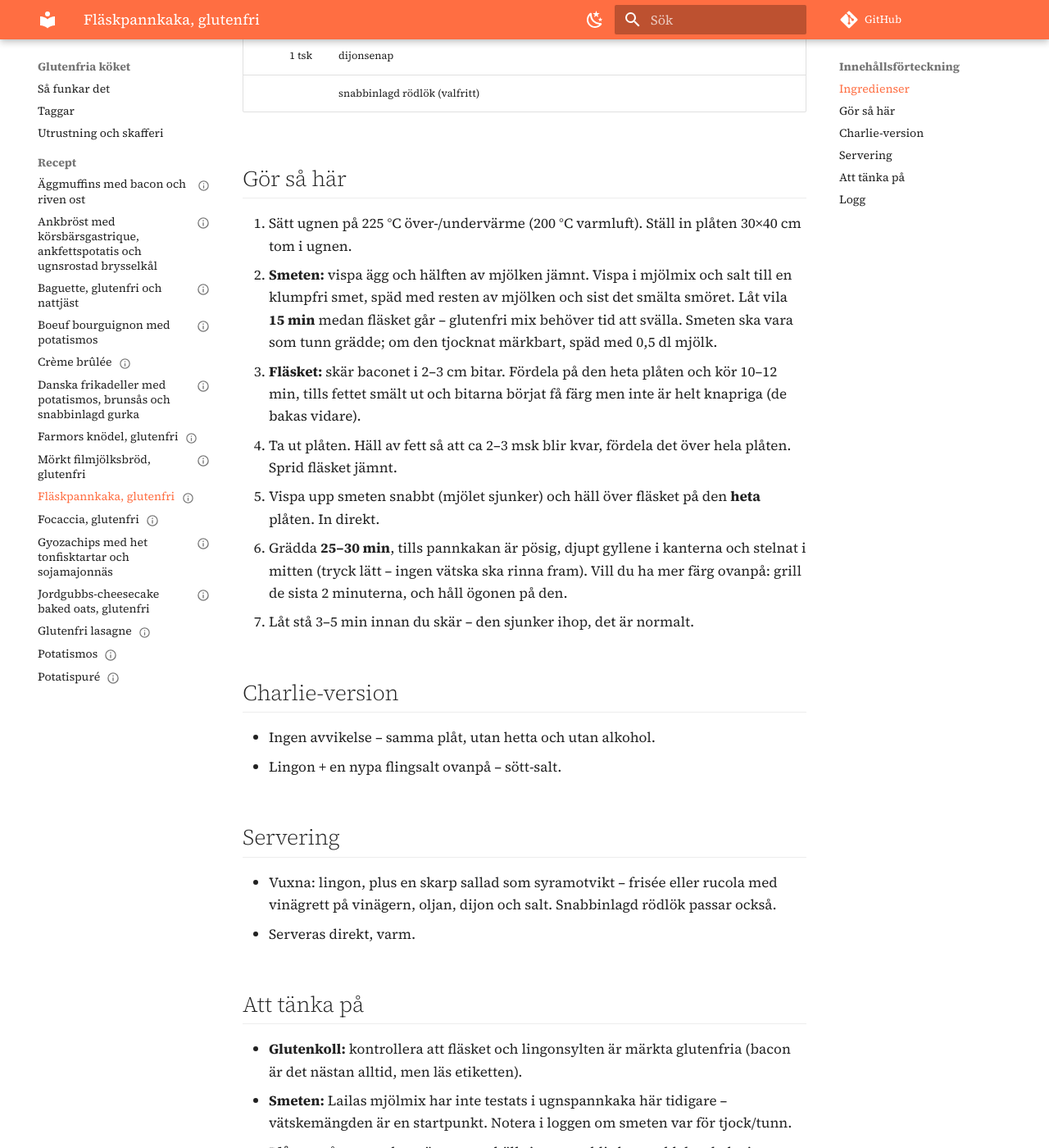
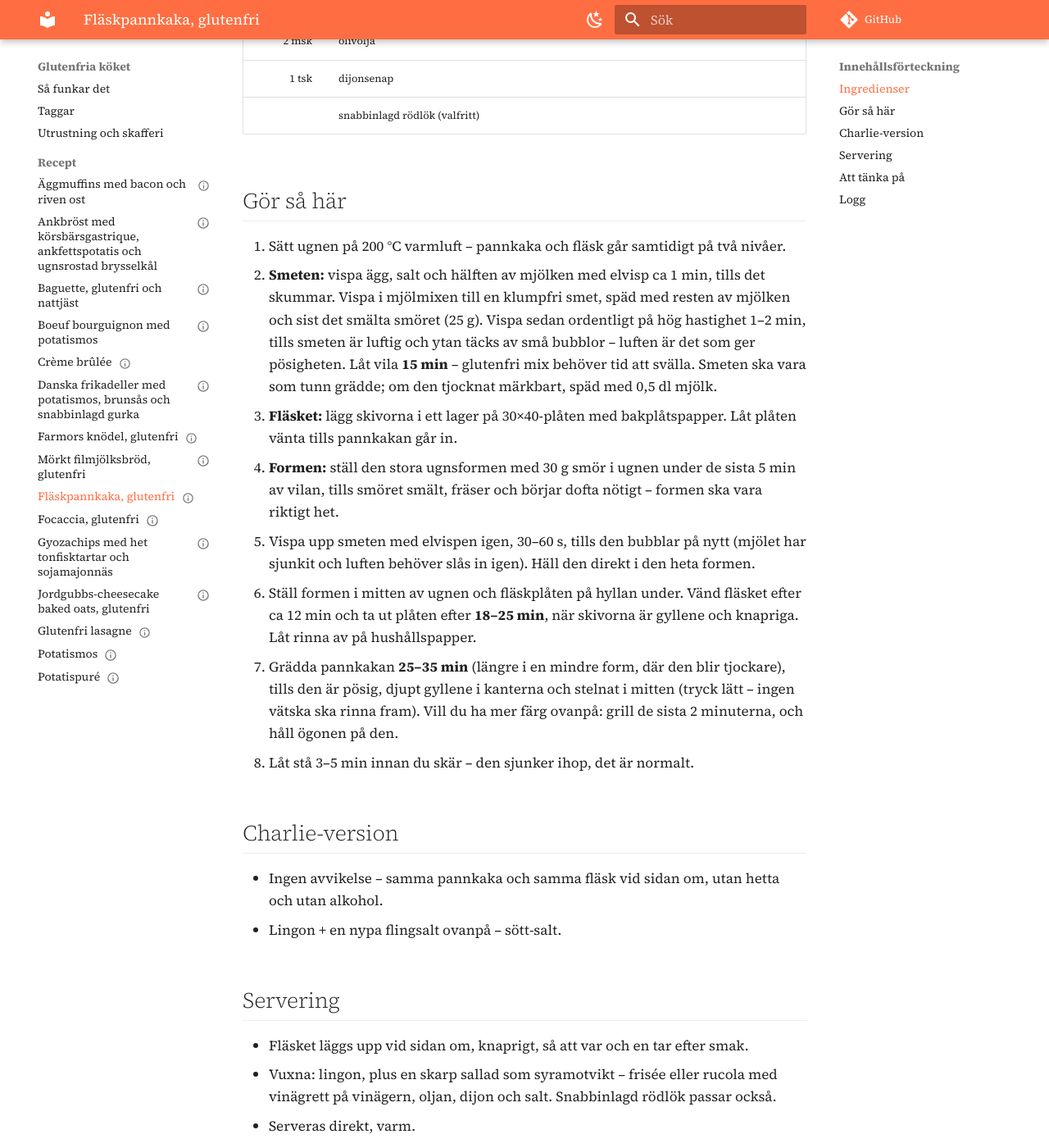
Before and after one commit to Hakan-ValidAlpha/glutenfriakocken, an MkDocs documentation site: the page built from docs/recept/flaskpannkaka-glutenfri.md, in a window 1280 px wide and 1400 px high, scrolled down 1257 px. Shown: the whole window at 82% size. Built offline with MkDocs 1.6.1 and Material for MkDocs 9.7.7, drawn with Linux system fonts in a browser that asks for light colours; comment, search, counter and statistics services are not loaded; some of the changed text lies outside the part shown.

Commit message:
fläskpannkaka: fläsket på egen plåt, elvispad smet, het form på varmluft
Fläsket tillagas separat på 30×40-plåten samtidigt som pannkakan och
serveras vid sidan om (Cissi). Smeten vispas luftig med elvisp före
vilan och igen innan den hälls i. Pannkakan gräddas i den stora
ugnsformen med brynt smör, 200 °C varmluft, så att form och plåt går
på två nivåer samtidigt.

Co-Authored-By: Claude Fable 5.1 <noreply@anthropic.com>
Claude-Session: https://claude.ai/code/session_01C3ESmZktRkP21qk59sJRJF

```diff
--- a/docs/recept/flaskpannkaka-glutenfri.md
+++ b/docs/recept/flaskpannkaka-glutenfri.md
@@ -15,7 +15,7 @@ tags: [vardag, ugn, bacon, lingon, barnfavorit]
 
 **3–4 portioner (2 vuxna + Charlie) · ca 50 min (aktiv 15 min) · glutenfri**
 
-Ugnspannkaka på Lailas blå med stekfläsk, gräddad på en het 30×40-plåt. Lingon och flingsalt till Charlie, skarp sallad till de vuxna.
+Ugnspannkaka på Lailas blå, vispad luftig med elvisp och gräddad i en het smörad form, medan stekfläsket blir knaprigt på en plåt i samma ugn. Fläsket serveras vid sidan om. Lingon och flingsalt till Charlie, skarp sallad till de vuxna.
 
 ## Ingredienser
 
@@ -33,7 +33,7 @@ Ugnspannkaka på Lailas blå med stekfläsk, gräddad på en het 30×40-plåt. L
 | 7 dl | mjölk (3 %) |
 | 240 g (ca 4 dl) | Lailas mjölmix, blå |
 | 1 tsk | finsalt |
-| 25 g | smör, smält (ger krispigare kant) |
+| 55 g | smör (25 g smält i smeten, 30 g till formen) |
 
 **Till servering**
 
@@ -49,29 +49,32 @@ Ugnspannkaka på Lailas blå med stekfläsk, gräddad på en het 30×40-plåt. L
 
 ## Gör så här
 
-1. Sätt ugnen på 225 °C över-/undervärme (200 °C varmluft). Ställ in plåten 30×40 cm tom i ugnen.
-2. **Smeten:** vispa ägg och hälften av mjölken jämnt. Vispa i mjölmix och salt till en klumpfri smet, späd med resten av mjölken och sist det smälta smöret. Låt vila **15 min** medan fläsket går – glutenfri mix behöver tid att svälla. Smeten ska vara som tunn grädde; om den tjocknat märkbart, späd med 0,5 dl mjölk.
-3. **Fläsket:** skär baconet i 2–3 cm bitar. Fördela på den heta plåten och kör 10–12 min, tills fettet smält ut och bitarna börjat få färg men inte är helt knapriga (de bakas vidare).
-4. Ta ut plåten. Häll av fett så att ca 2–3 msk blir kvar, fördela det över hela plåten. Sprid fläsket jämnt.
-5. Vispa upp smeten snabbt (mjölet sjunker) och häll över fläsket på den **heta** plåten. In direkt.
-6. Grädda **25–30 min**, tills pannkakan är pösig, djupt gyllene i kanterna och stelnat i mitten (tryck lätt – ingen vätska ska rinna fram). Vill du ha mer färg ovanpå: grill de sista 2 minuterna, och håll ögonen på den.
-7. Låt stå 3–5 min innan du skär – den sjunker ihop, det är normalt.
+1. Sätt ugnen på 200 °C varmluft – pannkaka och fläsk går samtidigt på två nivåer.
+2. **Smeten:** vispa ägg, salt och hälften av mjölken med elvisp ca 1 min, tills det skummar. Vispa i mjölmixen till en klumpfri smet, späd med resten av mjölken och sist det smälta smöret (25 g). Vispa sedan ordentligt på hög hastighet 1–2 min, tills smeten är luftig och ytan täcks av små bubblor – luften är det som ger pösigheten. Låt vila **15 min** – glutenfri mix behöver tid att svälla. Smeten ska vara som tunn grädde; om den tjocknat märkbart, späd med 0,5 dl mjölk.
+3. **Fläsket:** lägg skivorna i ett lager på 30×40-plåten med bakplåtspapper. Låt plåten vänta tills pannkakan går in.
+4. **Formen:** ställ den stora ugnsformen med 30 g smör i ugnen under de sista 5 min av vilan, tills smöret smält, fräser och börjar dofta nötigt – formen ska vara riktigt het.
+5. Vispa upp smeten med elvispen igen, 30–60 s, tills den bubblar på nytt (mjölet har sjunkit och luften behöver slås in igen). Häll den direkt i den heta formen.
+6. Ställ formen i mitten av ugnen och fläskplåten på hyllan under. Vänd fläsket efter ca 12 min och ta ut plåten efter **18–25 min**, när skivorna är gyllene och knapriga. Låt rinna av på hushållspapper.
+7. Grädda pannkakan **25–35 min** (längre i en mindre form, där den blir tjockare), tills den är pösig, djupt gyllene i kanterna och stelnat i mitten (tryck lätt – ingen vätska ska rinna fram). Vill du ha mer färg ovanpå: grill de sista 2 minuterna, och håll ögonen på den.
+8. Låt stå 3–5 min innan du skär – den sjunker ihop, det är normalt.
 
 ## Charlie-version
 
-- Ingen avvikelse – samma plåt, utan hetta och utan alkohol.
+- Ingen avvikelse – samma pannkaka och samma fläsk vid sidan om, utan hetta och utan alkohol.
 - Lingon + en nypa flingsalt ovanpå – sött-salt.
 
 ## Servering
 
+- Fläsket läggs upp vid sidan om, knaprigt, så att var och en tar efter smak.
 - Vuxna: lingon, plus en skarp sallad som syramotvikt – frisée eller rucola med vinägrett på vinägern, oljan, dijon och salt. Snabbinlagd rödlök passar också.
 - Serveras direkt, varm.
 
 ## Att tänka på
 
 - **Glutenkoll:** kontrollera att fläsket och lingonsylten är märkta glutenfria (bacon är det nästan alltid, men läs etiketten).
-- **Smeten:** Lailas mjölmix har inte testats i ugnspannkaka här tidigare – vätskemängden är en startpunkt. Notera i loggen om smeten var för tjock/tunn.
-- **Plåten** måste vara het när smeten hälls i, annars blir botten blek och degig.
+- **Smeten:** vispa ordentligt med elvisp både före vilan och precis innan den hälls i formen – en platt, tät pannkaka beror nästan alltid på för lite luft i smeten eller en ljummen form.
+- **Formen** måste vara het och smöret brynt när smeten hälls i, annars blir botten blek och degig. En mindre form ger tjockare pannkaka och längre gräddningstid än 30×40-plåten.
+- **Fläsket:** ta ut det när det är knaprigt, även om pannkakan inte är klar – det håller sig på hushållspapper.
 - **Rester:** värm i ugn 200 °C ca 8 min snarare än i mikro (blir seg).
 
 ## Logg
```
